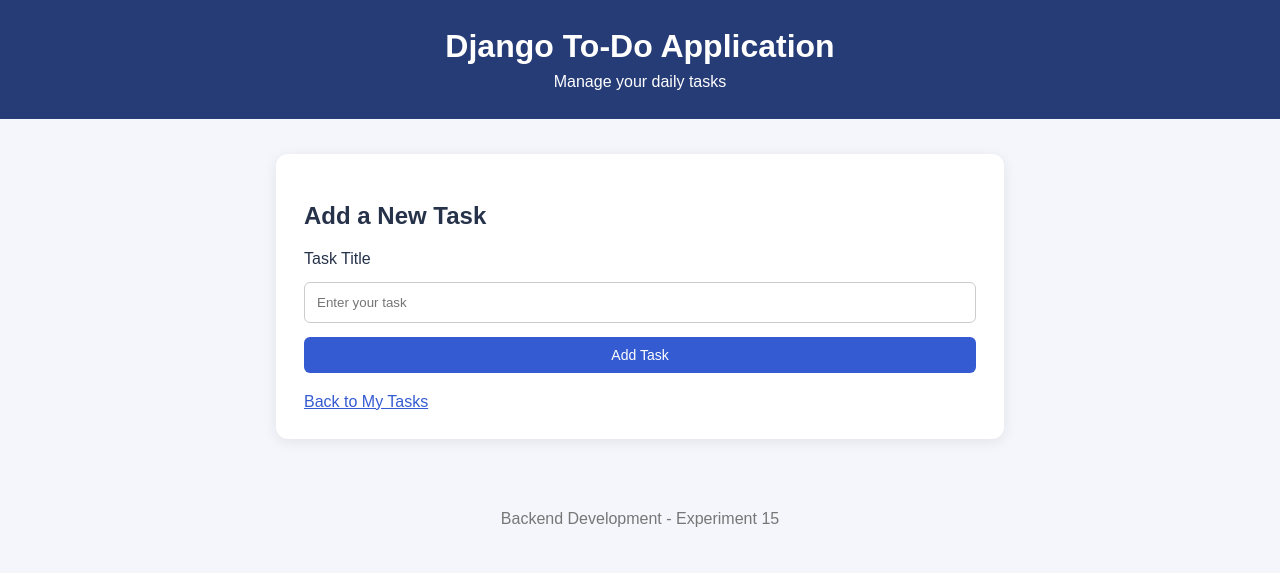
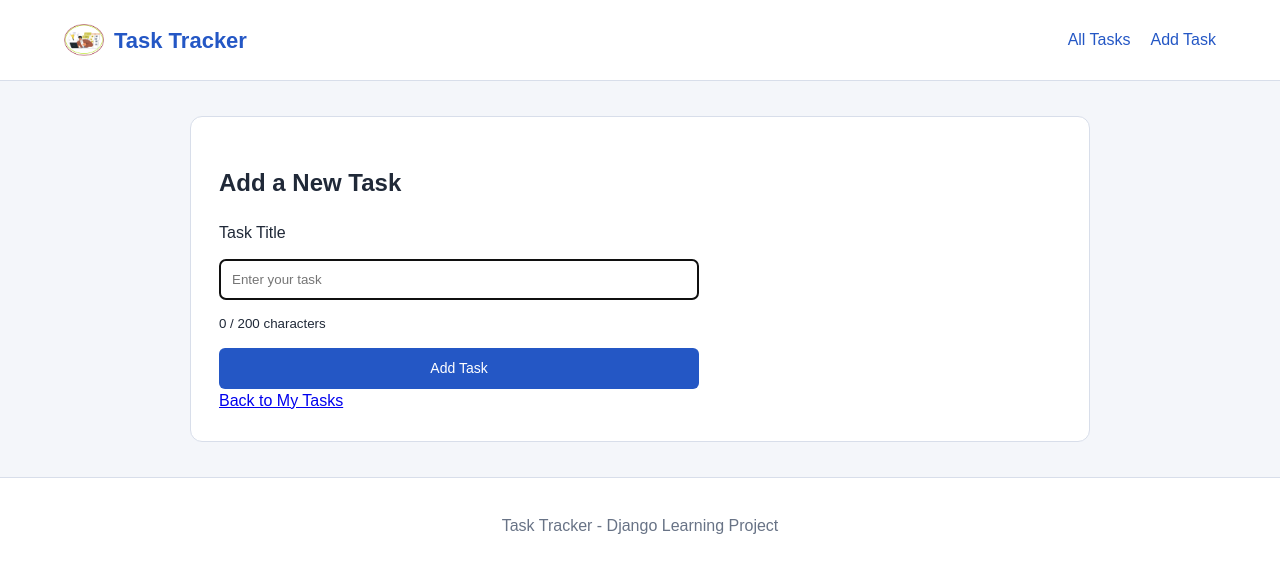
Before and after one commit to Anjali211704/Backend-University, a Django app: page /add/ in a window 1280 px wide. Shown: the top 573 px of the page. Run offline with Django 5.2, Linux system fonts and the light colour scheme.

Commit message:
Complete Experiment 15 Django Task Tracker

```diff
--- a/LAB/Exp15/todo/apps.py
+++ b/LAB/Exp15/todo/apps.py
@@ -1,6 +1,8 @@
+
 from django.apps import AppConfig
 
 
 class TodoConfig(AppConfig):
     default_auto_field = 'django.db.models.BigAutoField'
     name = 'todo'
+    verbose_name = 'To-Do Tasks'
--- /dev/null
+++ b/LAB/Exp15/todo/static/todo/css/style.css
@@ -0,0 +1,174 @@
+
+* {
+    box-sizing: border-box;
+}
+
+body {
+    margin: 0;
+    font-family: Arial, sans-serif;
+    line-height: 1.5;
+    background: #f4f6fa;
+    color: #202938;
+}
+
+/* Shared Header */
+
+.site-header {
+    display: flex;
+    align-items: center;
+    justify-content: space-between;
+    gap: 20px;
+    padding: 20px 5%;
+    background: white;
+    border-bottom: 1px solid #d8deea;
+}
+
+.site-title {
+    display: flex;
+    align-items: center;
+    gap: 10px;
+    font-size: 22px;
+    font-weight: bold;
+    color: #2457c5;
+    text-decoration: none;
+}
+
+.site-title img {
+    object-fit: contain;
+}
+
+.site-header nav {
+    display: flex;
+    gap: 20px;
+}
+
+.site-header nav a {
+    color: #2457c5;
+    text-decoration: none;
+}
+
+/* Main Content */
+
+.container {
+    width: min(900px, 92%);
+    margin: 35px auto;
+}
+
+.card,
+.panel {
+    padding: 28px;
+    background: white;
+    border: 1px solid #d8deea;
+    border-radius: 12px;
+}
+
+.page-heading {
+    display: flex;
+    align-items: center;
+    justify-content: space-between;
+    gap: 12px;
+}
+
+/* Task List */
+
+.task-list {
+    padding: 0;
+    list-style: none;
+}
+
+.task-item {
+    display: flex;
+    align-items: center;
+    justify-content: space-between;
+    gap: 15px;
+    padding: 16px 0;
+    border-bottom: 1px solid #e5e9f1;
+}
+
+.task-title {
+    overflow-wrap: anywhere;
+}
+
+.task-actions {
+    display: flex;
+    flex-wrap: wrap;
+    gap: 8px;
+}
+
+.completed {
+    color: #687386;
+    text-decoration: line-through;
+}
+
+/* Buttons */
+
+button,
+.button,
+.btn {
+    display: inline-block;
+    padding: 10px 15px;
+    border: none;
+    border-radius: 6px;
+    background: #2457c5;
+    color: white;
+    font: inherit;
+    font-size: 14px;
+    text-decoration: none;
+    cursor: pointer;
+}
+
+button:hover,
+.button:hover,
+.btn:hover {
+    opacity: 0.9;
+}
+
+button.danger,
+.btn.danger {
+    background: #a62b37;
+}
+
+.btn.success {
+    background: #248a57;
+}
+
+/* Add Task Form */
+
+.add-form,
+.task-form {
+    display: grid;
+    gap: 14px;
+    max-width: 480px;
+}
+
+.add-form input,
+.task-form input {
+    padding: 12px;
+    border: 1px solid #aeb8c8;
+    border-radius: 6px;
+}
+
+/* Footer */
+
+.site-footer {
+    padding: 20px;
+    background: white;
+    border-top: 1px solid #d8deea;
+    text-align: center;
+    color: #687386;
+}
+
+/* Responsive Design */
+
+@media (max-width: 600px) {
+    .site-header,
+    .task-item,
+    .page-heading {
+        flex-direction: column;
+        align-items: flex-start;
+    }
+
+    .site-header nav {
+        flex-wrap: wrap;
+    }
+}
--- /dev/null
+++ b/LAB/Exp15/todo/static/todo/js/app.js
@@ -0,0 +1,15 @@
+
+document.addEventListener("DOMContentLoaded", function () {
+
+    // Find the task title input field
+    const titleInput = document.querySelector("#title");
+
+    // Automatically focus on the input field
+    if (titleInput) {
+        titleInput.focus();
+    }
+
+    // Confirm that JavaScript loaded successfully
+    console.log("Task Tracker JavaScript loaded.");
+
+});
--- a/LAB/Exp15/todo/static/todo/style.css
+++ /dev/null
@@ -1,143 +0,0 @@
-
-* {
-    box-sizing: border-box;
-}
-
-body {
-    margin: 0;
-    font-family: Arial, sans-serif;
-    background: #f4f6fb;
-    color: #263249;
-}
-
-.header {
-    background: #263c77;
-    color: white;
-    text-align: center;
-    padding: 28px 15px;
-}
-
-.header h1 {
-    margin: 0 0 8px;
-}
-
-.header p {
-    margin: 0;
-}
-
-.container {
-    max-width: 760px;
-    margin: 35px auto;
-    padding: 0 16px;
-}
-
-.card {
-    background: white;
-    padding: 28px;
-    border-radius: 12px;
-    box-shadow: 0 3px 14px rgba(0, 0, 0, 0.08);
-}
-
-.page-heading {
-    display: flex;
-    justify-content: space-between;
-    align-items: center;
-    gap: 12px;
-}
-
-.btn {
-    display: inline-block;
-    border: none;
-    border-radius: 6px;
-    padding: 10px 14px;
-    color: white;
-    text-decoration: none;
-    cursor: pointer;
-    font-size: 14px;
-}
-
-.primary {
-    background: #345bd1;
-}
-
-.success {
-    background: #248a57;
-}
-
-.danger {
-    background: #d34444;
-}
-
-.task-list {
-    list-style: none;
-    padding: 0;
-}
-
-.task-item {
-    display: flex;
-    align-items: center;
-    justify-content: space-between;
-    gap: 15px;
-    padding: 16px 0;
-    border-bottom: 1px solid #e3e6ec;
-}
-
-.task-title {
-    overflow-wrap: anywhere;
-}
-
-.completed {
-    text-decoration: line-through;
-    color: #888;
-}
-
-.task-actions {
-    display: flex;
-    gap: 8px;
-    flex-shrink: 0;
-}
-
-.empty-message {
-    text-align: center;
-    color: #777;
-    padding: 20px;
-}
-
-.add-form {
-    display: flex;
-    flex-direction: column;
-    gap: 14px;
-}
-
-.add-form input {
-    padding: 12px;
-    border: 1px solid #ccc;
-    border-radius: 6px;
-}
-
-.back-link {
-    display: inline-block;
-    margin-top: 20px;
-    color: #345bd1;
-}
-
-.error {
-    color: #c62828;
-}
-
-.footer {
-    text-align: center;
-    color: #777;
-    padding: 20px;
-}
-
-@media (max-width: 550px) {
-    .page-heading, .task-item {
-        flex-direction: column;
-        align-items: flex-start;
-    }
-
-    .task-actions {
-        flex-wrap: wrap;
-    }
-}
--- a/LAB/Exp15/todo/templates/todo/add_task.html
+++ b/LAB/Exp15/todo/templates/todo/add_task.html
@@ -1,11 +1,12 @@
 
 {% extends 'todo/base.html' %}
 
-{% block title %}Add Task{% endblock %}
+{% block title %}Add Task | Task Tracker{% endblock %}
 
 {% block content %}
 
 <div class="card">
+
     <h2>Add a New Task</h2>
 
     {% if error %}
@@ -26,14 +27,39 @@
             required
         >
 
+        <small id="character-count">0 / 200 characters</small>
+
         <button type="submit" class="btn primary">
             Add Task
         </button>
+
     </form>
 
     <a href="{% url 'task_list' %}" class="back-link">
         Back to My Tasks
     </a>
+
 </div>
 
 {% endblock %}
+
+
+{% block extra_js %}
+
+<script>
+document.addEventListener("DOMContentLoaded", function () {
+
+    const input = document.getElementById("title");
+    const counter = document.getElementById("character-count");
+
+    if (input && counter) {
+        input.addEventListener("input", function () {
+            counter.textContent =
+                input.value.length + " / 200 characters";
+        });
+    }
+
+});
+</script>
+
+{% endblock %}
--- a/LAB/Exp15/todo/templates/todo/base.html
+++ b/LAB/Exp15/todo/templates/todo/base.html
@@ -5,24 +5,32 @@
 <head>
     <meta charset="UTF-8">
     <meta name="viewport" content="width=device-width, initial-scale=1.0">
-    <title>{% block title %}To-Do App{% endblock %}</title>
-    <link rel="stylesheet" href="{% static 'todo/style.css' %}">
+
+    <title>{% block title %}Task Tracker{% endblock %}</title>
+
+    <!-- Load CSS -->
+    <link rel="stylesheet" href="{% static 'todo/css/style.css' %}">
+
+    {% block extra_css %}{% endblock %}
 </head>
+
 <body>
 
-    <header class="header">
-        <h1>Django To-Do Application</h1>
-        <p>Manage your daily tasks</p>
-    </header>
+    <!-- Reusable Header -->
+    {% include 'todo/header.html' %}
 
     <main class="container">
         {% block content %}
         {% endblock %}
     </main>
 
-    <footer class="footer">
-        <p>Backend Development - Experiment 15</p>
-    </footer>
+    <!-- Reusable Footer -->
+    {% include 'todo/footer.html' %}
+
+    <!-- Load JavaScript -->
+    <script src="{% static 'todo/js/app.js' %}" defer></script>
+
+    {% block extra_js %}{% endblock %}
 
 </body>
 </html>
--- /dev/null
+++ b/LAB/Exp15/todo/templates/todo/footer.html
@@ -0,0 +1,4 @@
+
+<footer class="site-footer">
+    <p>Task Tracker - Django Learning Project</p>
+</footer>
--- /dev/null
+++ b/LAB/Exp15/todo/templates/todo/header.html
@@ -0,0 +1,23 @@
+
+{% load static %}
+
+<header class="site-header">
+
+    <a class="site-title" href="{% url 'task_list' %}">
+
+        <img
+            src="{% static 'todo/images/logo.png' %}"
+            alt="Task Tracker logo"
+            width="40"
+            height="40"
+        >
+
+        <span>Task Tracker</span>
+    </a>
+
+    <nav aria-label="Main navigation">
+        <a href="{% url 'task_list' %}">All Tasks</a>
+        <a href="{% url 'add_task' %}">Add Task</a>
+    </nav>
+
+</header>
--- a/LAB/Exp15/todo_project/settings.py
+++ b/LAB/Exp15/todo_project/settings.py
@@ -37,7 +37,7 @@ INSTALLED_APPS = [
     'django.contrib.sessions',
     'django.contrib.messages',
     'django.contrib.staticfiles',
-    'todo',
+    'todo.apps.TodoConfig',
 ]
 
 MIDDLEWARE = [
```
Also changed, not shown: LAB/Exp15/todo/admin.py (+15 -1 lines), LAB/Exp15/README.md, LAB/Exp15/todo/static/todo/images/logo.png (added), 3 other files.
